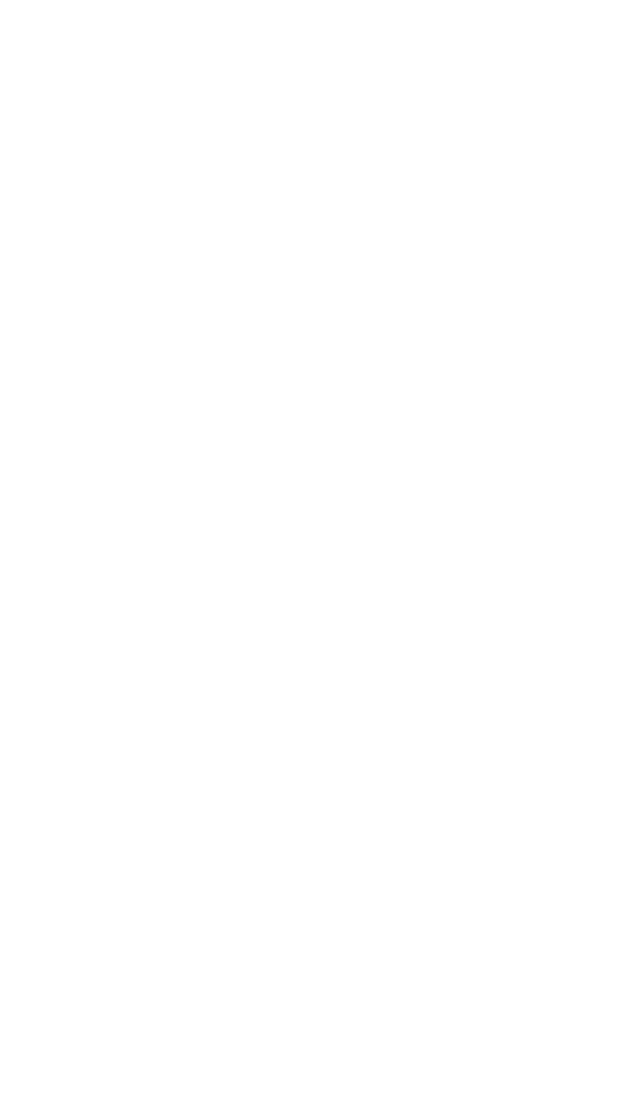
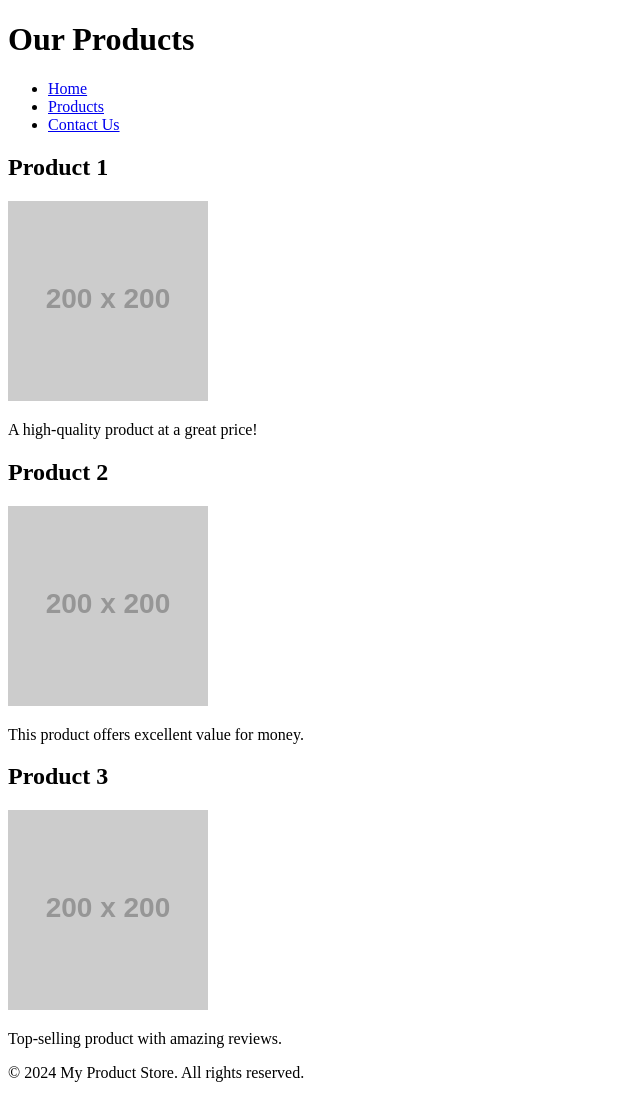
Before and after one commit to PYTHONzRAPTOR/MIS-455-MID-PRACTICAL, a plain HTML site: page ProductsPage.html in a window 1280 px wide. Shown: the whole page, without its empty margins (0-640 px from the left). Before the commit the page ends 800 px from the top, so only its background shows below. Drawn offline with Linux system fonts and the light colour scheme; placeholder pictures from the web are drawn by us.

Commit message:
Products Page added

```diff
--- a/ProductsPage.html
+++ b/ProductsPage.html
@@ -0,0 +1,46 @@
+<!DOCTYPE html>
+<html lang="en">
+<head>
+    <meta charset="UTF-8">
+    <meta name="viewport" content="width=device-width, initial-scale=1.0">
+    <title>Products - My Product Store</title>
+    <link rel="stylesheet" href="styles.css">
+</head>
+<body>
+    <!-- Author: Ashikur Rahman | ID: 2110501 -->
+    <header>
+        <h1>Our Products</h1>
+        <nav>
+            <ul>
+                <li><a href="index.html">Home</a></li>
+                <li><a href="products.html">Products</a></li>
+                <li><a href="contact.html">Contact Us</a></li>
+            </ul>
+        </nav>
+    </header>
+
+    <main class="grid-container">
+        <div class="product-item">
+            <h2>Product 1</h2>
+            <img src="https://via.placeholder.com/200" alt="Product 1">
+            <p>A high-quality product at a great price!</p>
+        </div>
+        <div class="product-item">
+            <h2>Product 2</h2>
+            <img src="https://via.placeholder.com/200" alt="Product 2">
+            <p>This product offers excellent value for money.</p>
+        </div>
+        <div class="product-item">
+            <h2>Product 3</h2>
+            <img src="https://via.placeholder.com/200" alt="Product 3">
+            <p>Top-selling product with amazing reviews.</p>
+        </div>
+    </main>
+
+    <footer>
+        <p>&copy; 2024 My Product Store. All rights reserved.</p>
+    </footer>
+
+    <script src="script.js"></script>
+</body>
+</html>
```
Also changed, not shown: index.html (+31 -1 lines).
